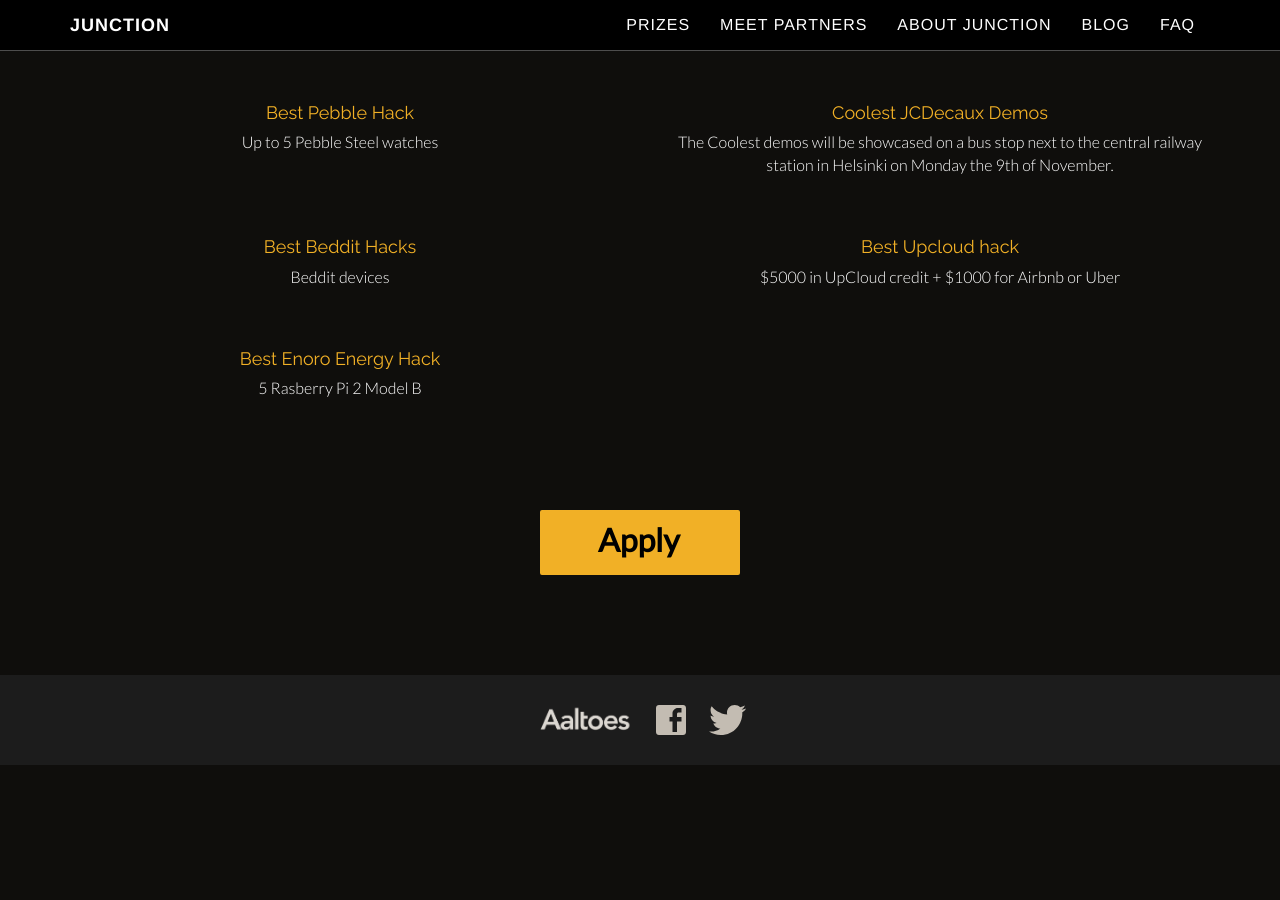
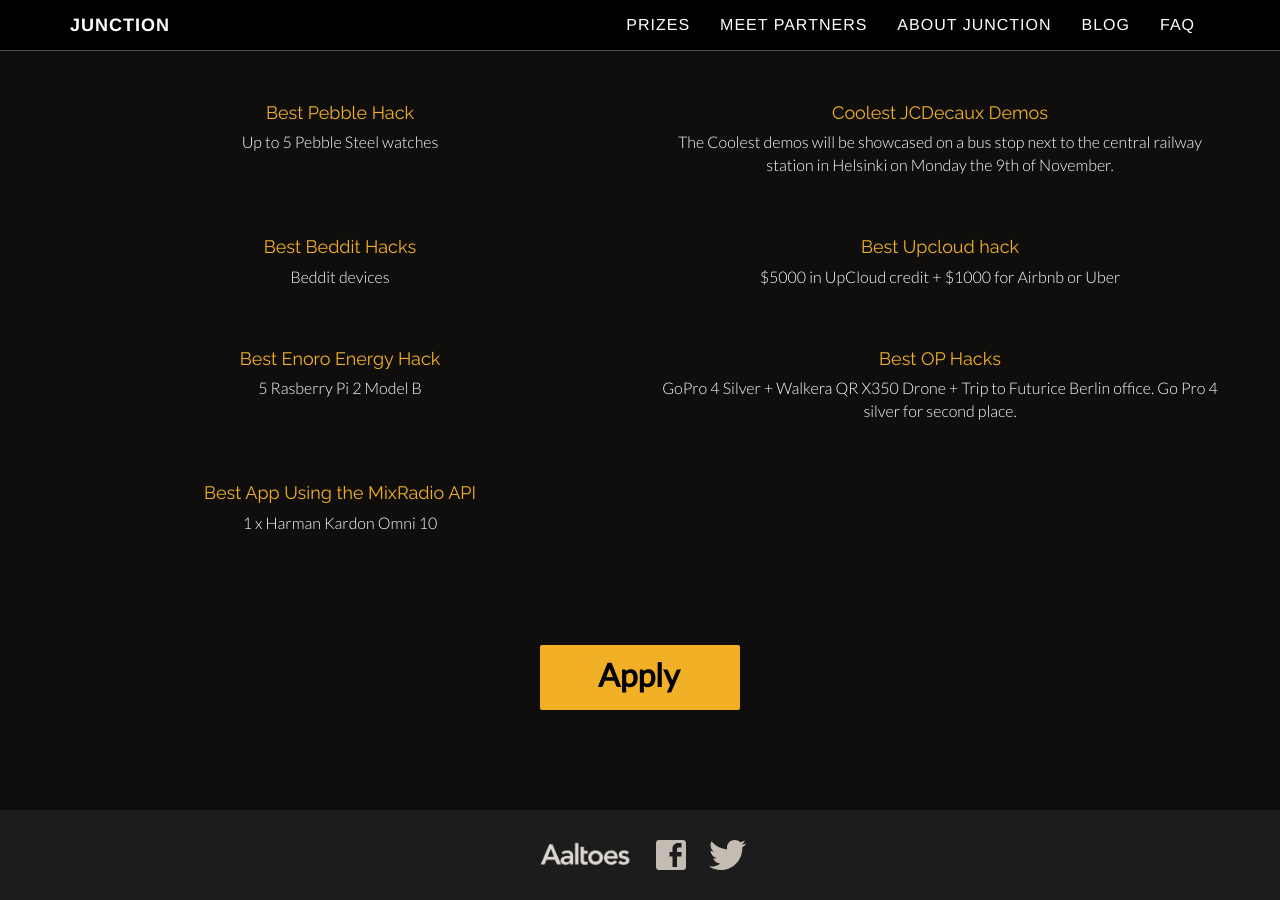
Before and after one commit to junctionasia/junctionasia.github.io, a Jekyll site: the page built from prizes.html, in a window 1280 px wide and 900 px high, scrolled down 1066 px. Built offline with Jekyll 4.4.1, drawn with Linux system fonts in a browser that asks for light colours; nearby versions of some CDN libraries; before the commit the page ends 1831 px from its top, so only the background shows below that.

Commit message:
Add prizes

```diff
--- a/prizes.html
+++ b/prizes.html
@@ -114,6 +114,16 @@
                     <h4>Best Enoro Energy Hack</h4>
                     <p>5 Rasberry Pi 2 Model B</p>
                 </div>
+                <div class="col-md-6 text-center">
+                    <h4>Best OP Hacks</h4>
+                    <p>GoPro 4 Silver + Walkera QR X350 Drone + Trip to Futurice Berlin office. Go Pro 4 silver for second place.</p>
+                </div>
+            </div>
+            <div class='row'>
+                <div class="col-md-6 text-center">
+                    <h4>Best App Using the MixRadio API</h4>
+                    <p>1 x Harman Kardon Omni 10</p>
+                </div>
             </div>
         </div>
     </section>
```
